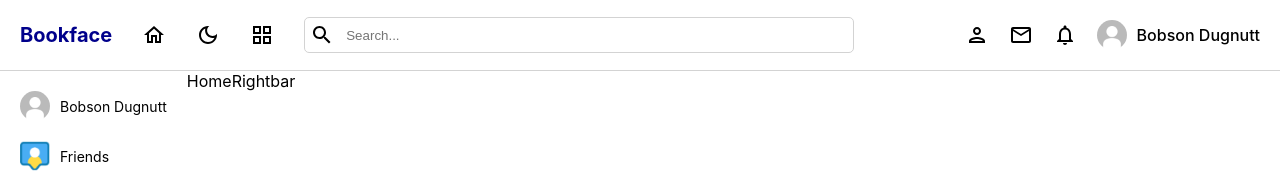
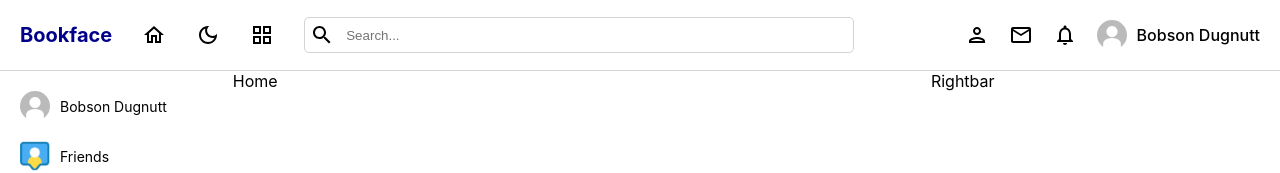
Before and after one commit to jonnyabrams/bookface-2.0, a React (Create React App) app in the folder client/: page / in a window 1280 px wide. Shown: the top 173 px of the page. Built offline with nearby package versions, Linux system fonts and the light colour scheme.

Commit message:
styles: flex sizes to Leftbar/Outlet/Rightbar

```diff
--- a/client/src/App.tsx
+++ b/client/src/App.tsx
@@ -24,7 +24,9 @@ const App = () => {
         <Navbar />
         <div style={{ display: "flex" }}>
           <Leftbar />
-          <Outlet />
+          <div style={{ flex: 6 }}>
+            <Outlet />
+          </div>
           <Rightbar />
         </div>
       </div>
--- a/client/src/components/leftbar/leftbar.scss
+++ b/client/src/components/leftbar/leftbar.scss
@@ -1,4 +1,5 @@
 .leftbar {
+  flex: 2;
 
   hr {
     margin: 20px 0px;
@@ -34,7 +35,6 @@
         span {
           font-size: 14px;
         }
-
       }
 
       .item {
--- a/client/src/components/rightbar/rightbar.scss
+++ b/client/src/components/rightbar/rightbar.scss
@@ -0,0 +1,3 @@
+.rightbar {
+  flex: 3;
+}
```
